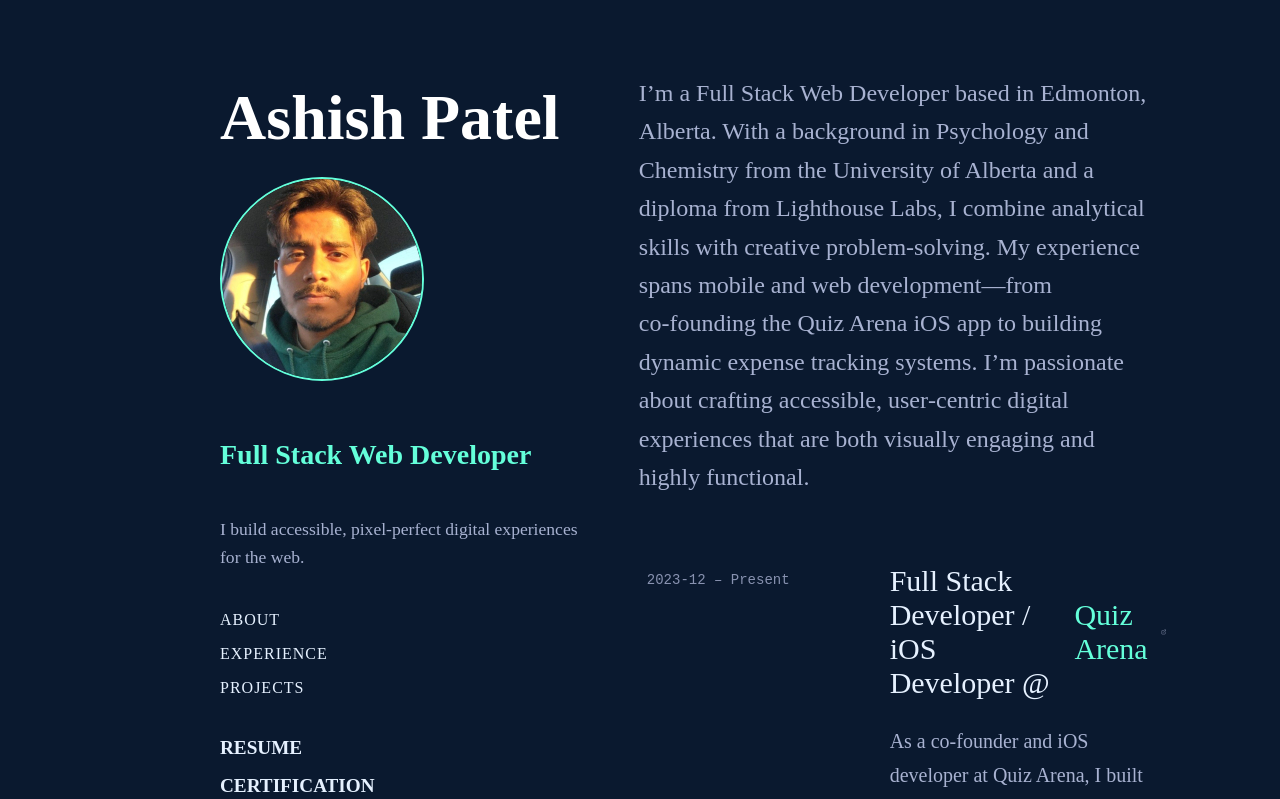
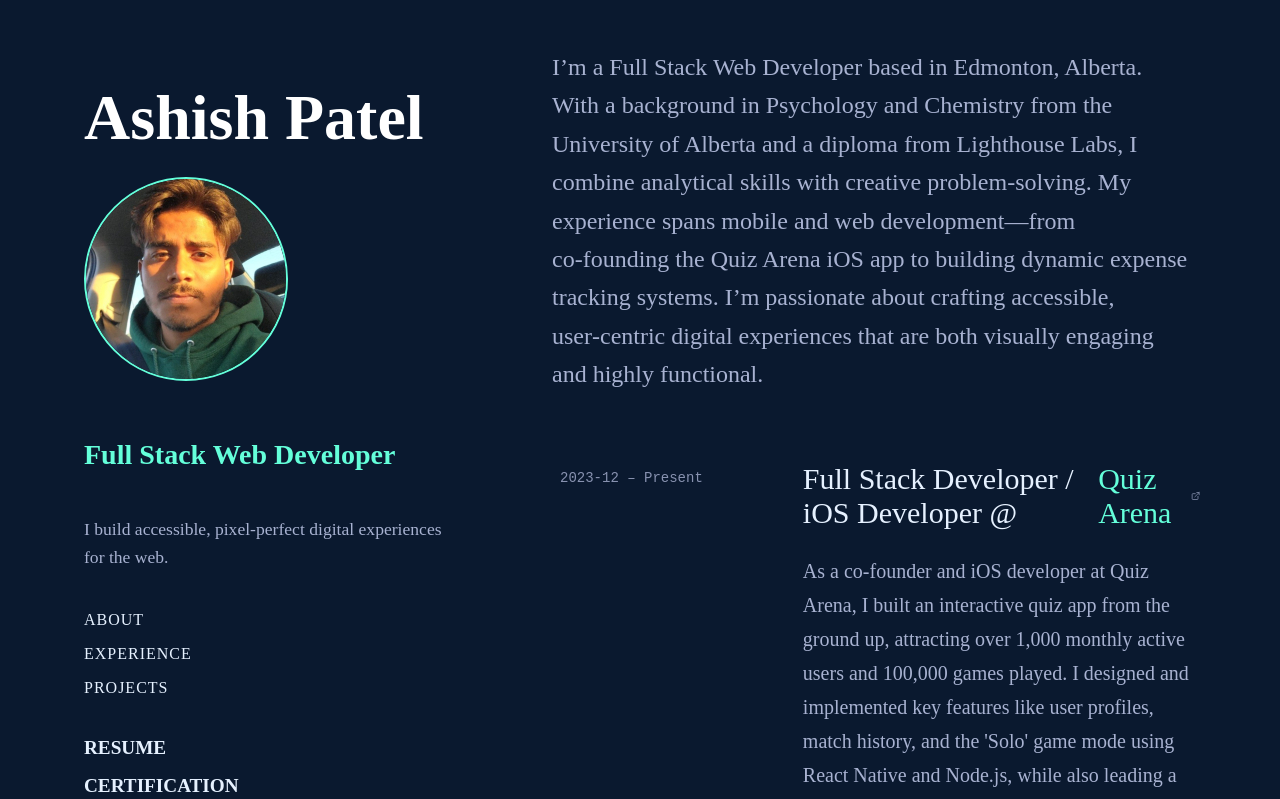
Before and after one commit to apatel924/ashish-portfolio, a React (Create React App) app: page / in a window 1280 px wide. Shown: the top 799 px of the page. Built offline with nearby package versions, Linux system fonts and the light colour scheme.

Commit message:
Update App.js layout and routing

```diff
--- a/src/App.js
+++ b/src/App.js
@@ -1,52 +1,53 @@
-import React from "react";
-import LeftSidebar from "./components/LeftSidebar";
+import React, { useState, useEffect } from "react";
+import Header from "./components/LeftSidebar";
 import AboutSection from "./components/AboutSection";
 import ExperienceSection from "./components/ExperienceSection";
 import ProjectsSection from "./components/ProjectsSection";
+// import "./App.css"; // Import the CSS file
 
 function App() {
+  const [isMobile, setIsMobile] = useState(window.innerWidth <= 1024);
+
+  useEffect(() => {
+    const handleResize = () => {
+      setIsMobile(window.innerWidth <= 1024);
+    };
+
+    window.addEventListener("resize", handleResize);
+    return () => window.removeEventListener("resize", handleResize);
+  }, []);
+
   const containerStyle = {
-    display: "flex",
-    width: "100%",
-    minHeight: "100vh",
     backgroundColor: "#0a192f",
     color: "#e6f1ff",
+    minHeight: "100vh",
     margin: 0,
     padding: 0,
     boxSizing: "border-box",
-    overflowY: "auto", // Allow scrolling on entire container
-    position: "relative",
-    zIndex: 1,
   };
 
-  const leftStyle = {
-    width: "43%",
-    position: "fixed", // Fix left sidebar in place
-    height: "100vh",
-    overflow: "hidden",
-    paddingLeft: "160px",
-    zIndex: 1,
+  const layoutStyle = {
+    display: "flex",
+    flexDirection: isMobile ? "column" : "row",
+    maxWidth: "1400px",
+    margin: "0 auto",
+    padding: isMobile ? "0" : "0 24px",
   };
 
-  const rightStyle = {
-    width: "57%",
-    marginLeft: "46%", // Offset by width of fixed left sidebar
-    minHeight: "100vh",
-    padding: "50px",
-    boxSizing: "border-box",
-    paddingRight: "160px",
-    position: "relative",
+  const contentStyle = {
+    width: isMobile ? "100%" : "52%",
+    padding: isMobile ? "24px 16px" : "24px 0 24px 48px",
   };
 
   return (
     <div style={containerStyle}>
-      <div style={leftStyle}>
-        <LeftSidebar />
-      </div>
-      <div style={rightStyle}>
-        <AboutSection />
-        <ExperienceSection />
-        <ProjectsSection />
+      <div style={layoutStyle}>
+        {!isMobile && <Header />}
+        <main style={contentStyle} id="content">
+          <AboutSection />
+          <ExperienceSection />
+          <ProjectsSection />
+        </main>
       </div>
     </div>
   );
```
